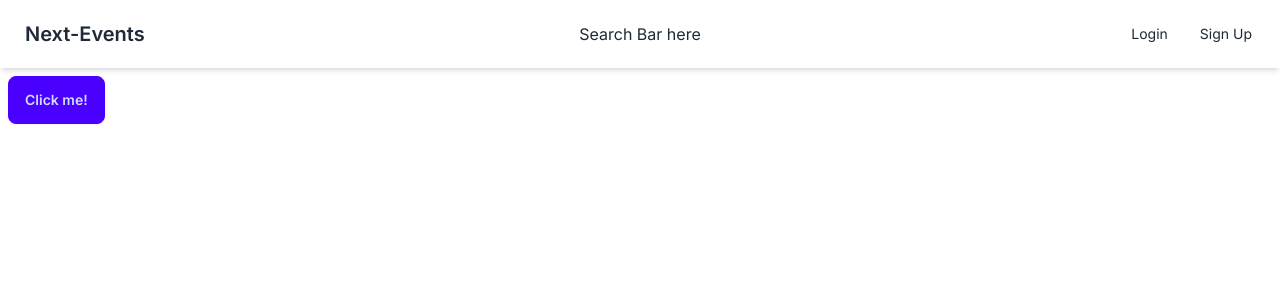
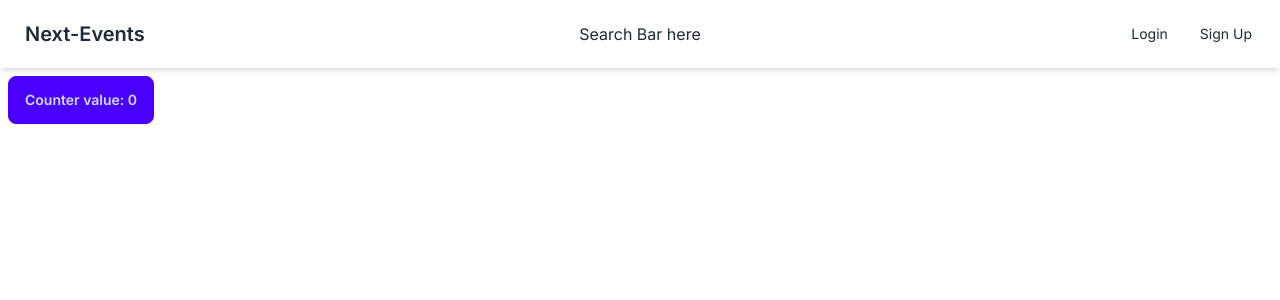
Before and after one commit to nathansebhastian/next-events, a Next.js app: page / in a window 1280 px wide. Shown: the top 300 px of the page. Built offline with nearby package versions, Linux system fonts and the light colour scheme.

Commit message:
Chapter 4 - Server and Client Components

```diff
--- a/app/page.js
+++ b/app/page.js
@@ -1,3 +1,13 @@
+import Button from "@/components/Button";
+
+export const metadata = {
+  title: 'Home'
+};
+
 export default function Home() {
-  return <button className="btn btn-primary m-2">Click me!</button>;
+  return (
+    <div className="m-2">
+      <Button />
+    </div>
+  );
 }
--- /dev/null
+++ b/components/Button.js
@@ -0,0 +1,18 @@
+'use client';
+
+import { useState } from "react";
+
+
+export default function Button() {
+  // Create a state
+  const [counter, setCounter] = useState(0);
+
+  return (
+    <button
+      className='btn btn-primary'
+      onClick={() => setCounter(prevCount => prevCount + 1)}
+    >
+      Counter value: {counter}
+    </button>
+  );
+}
```
